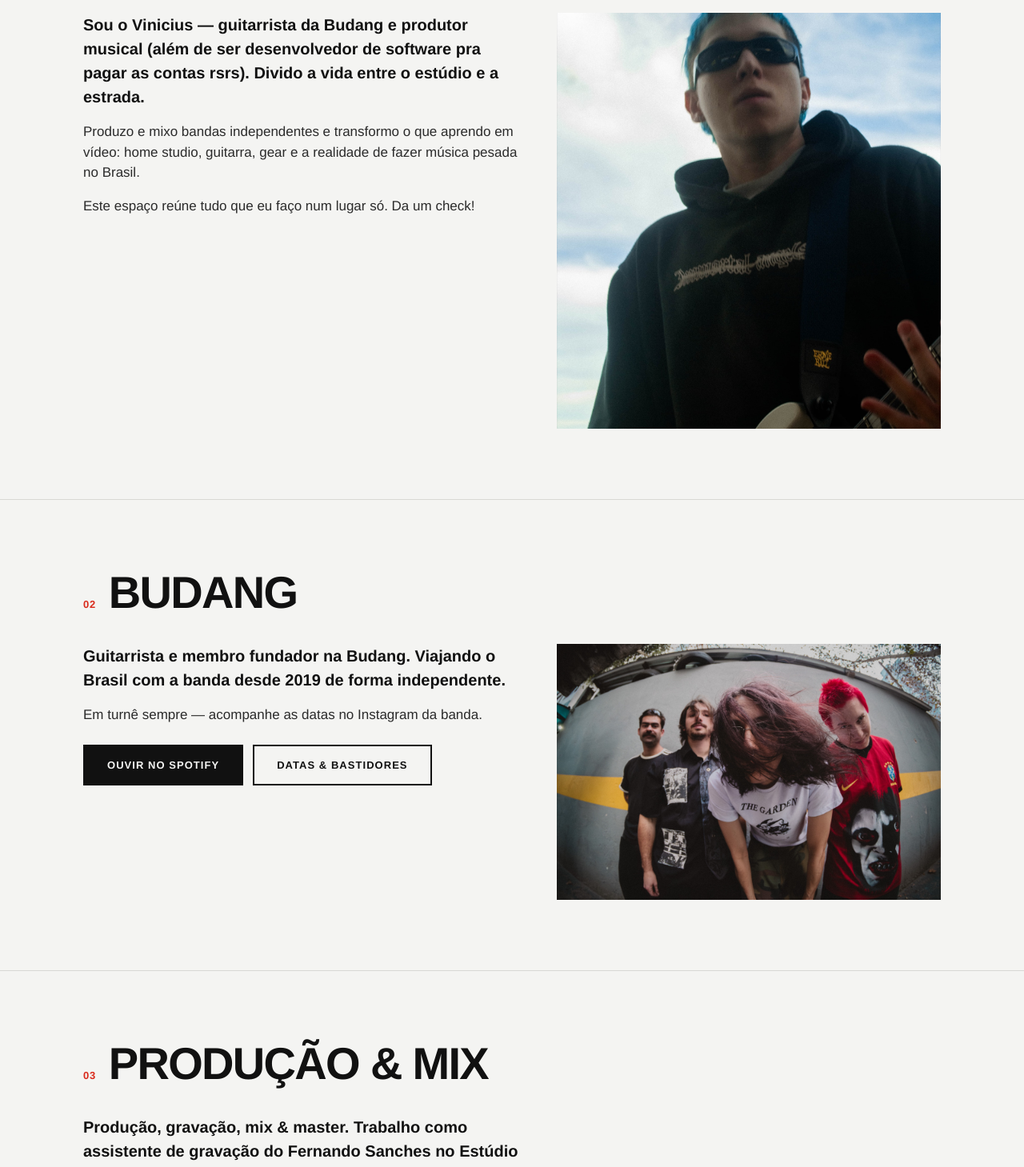
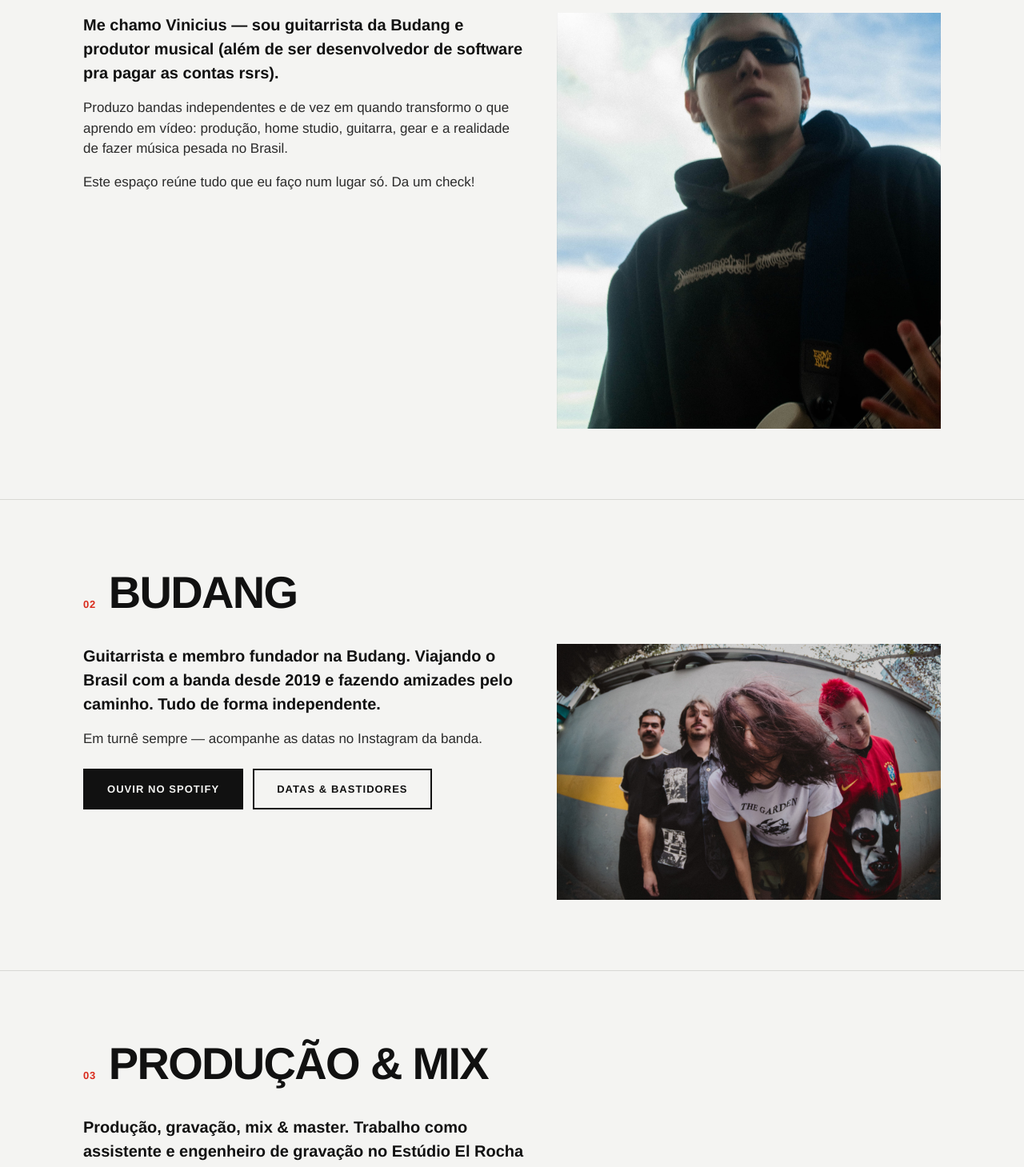
Before and after one commit to viniciuslunardi/farpa-encravada, a React (Vite) app: page / in a window 1280 px wide. Shown: the part 600-2059 px from the top of the page at 80% size. Built offline with nearby package versions, Linux system fonts and the light colour scheme.

Commit message:
updating content

```diff
--- a/src/content.js
+++ b/src/content.js
@@ -26,8 +26,8 @@ export const QUEM_SOU = {
   titulo: "Quem sou",
   // TODO: bio real do Vinicius (task "Conteúdo real" no board)
   paragrafos: [
-    "Sou o Vinicius — guitarrista da Budang e produtor musical (além de ser desenvolvedor de software pra pagar as contas rsrs). Divido a vida entre o estúdio e a estrada.",
-    "Produzo e mixo bandas independentes e transformo o que aprendo em vídeo: home studio, guitarra, gear e a realidade de fazer música pesada no Brasil.",
+    "Me chamo Vinicius — sou guitarrista da Budang e produtor musical (além de ser desenvolvedor de software pra pagar as contas rsrs).",
+    "Produzo bandas independentes e de vez em quando transformo o que aprendo em vídeo: produção, home studio, guitarra, gear e a realidade de fazer música pesada no Brasil.",
     "Este espaço reúne tudo que eu faço num lugar só. Da um check!",
   ],
   foto: "vinicius.jpg", // arquivo em /public
@@ -36,15 +36,15 @@ export const QUEM_SOU = {
 export const BANDA = {
   titulo: "Budang",
   descricao:
-    "Guitarrista e membro fundador na Budang. Viajando o Brasil com a banda desde 2019 de forma independente.",
-  destaque: "Em turnê sempre — acompanhe as datas no Instagram da banda.",
+    "Guitarrista e membro fundador na Budang. Viajando o Brasil com a banda desde 2019 e fazendo amizades pelo caminho. Tudo de forma independente.",
+  destaque: "Em turnê sempre — acompanhe as datas no Instagram da banda.", // @todo link instagram da budang @budang__
   foto: "budang.jpg", // arquivo em /public
 };
 
 export const PRODUCAO = {
   titulo: "Produção & Mix",
   descricao:
-    "Produção, gravação, mix & master. Trabalho como assistente de gravação do Fernando Sanches no Estúdio El Rocha em São Paulo. Quer trabalhar comigo? Responde esse formulário!",
+    "Produção, gravação, mix & master. Trabalho como assistente e engenheiro de gravação no Estúdio El Rocha em São Paulo, ao lado do grande querido Fernando Sanches. Quer trabalhar comigo? Responde esse formulário!",
   // TODO: créditos reais (task "Portfolio" no board)
   // TODO: anexar link do form
   // formato: { banda, release, ano, credito, link }
@@ -62,5 +62,5 @@ export const CONTEUDO = {
 export const CONTATO = {
   titulo: "Contato",
   descricao:
-    "Quer produzir ou mixar comigo? Fala comigo por aqui ;)",
+    "Quer produzir, mixar, tem alguma ideia e gostaria da minha ajuda pra tirar do papel, ou só quer trocar uma idea? Fala comigo por aqui ;)",
 };
```
